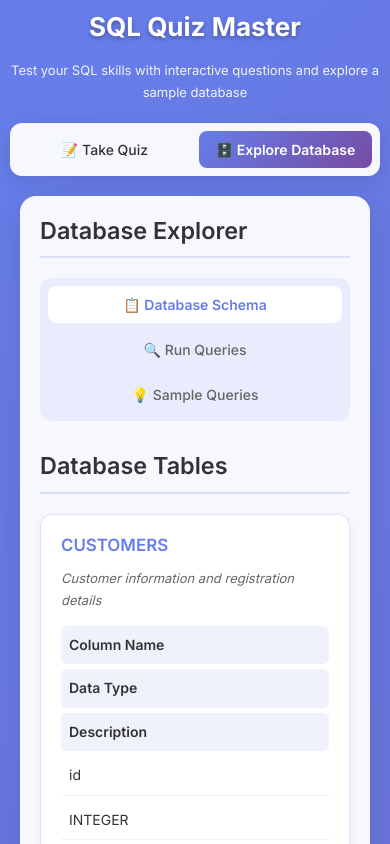
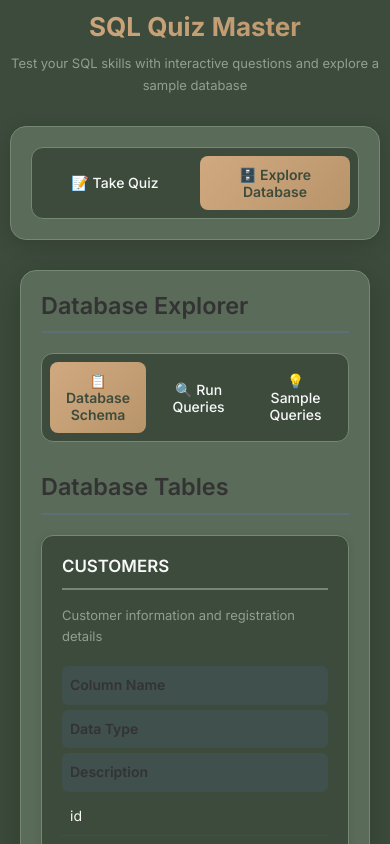
Before and after one commit to damunoz32/sql-quiz-app, a React (Create React App) app: page / in a window 390 px wide. Both pictures are taken after a click on the button "🗄️ Explore Database". Shown: the top 844 px of the page. Built offline with nearby package versions, Linux system fonts and the light colour scheme.

Commit message:
Add responsive iframe optimizations and update integration guide

```diff
--- a/src/App.js
+++ b/src/App.js
@@ -14,7 +14,7 @@ import './styles/App.css';
 // This creates a responsive layout that works on all screen sizes
 const AppContainer = styled.div`
   min-height: 100vh;
-  background: linear-gradient(135deg, #667eea 0%, #764ba2 100%);
+  background: var(--background-primary);
   font-family: 'Inter', -apple-system, BlinkMacSystemFont, 'Segoe UI', 'Roboto', sans-serif;
 `;
 
--- a/src/components/DatabaseViewer.js
+++ b/src/components/DatabaseViewer.js
@@ -10,19 +10,20 @@ import styled from 'styled-components';
 import { motion, AnimatePresence } from 'framer-motion';
 import { sampleDatabase, sampleQueries, databaseSchema } from '../data/sampleDatabase';
 
-// Main container for the database viewer
+// Main viewer container
 const ViewerContainer = styled.div`
-  background: rgba(255, 255, 255, 0.95);
+  background: var(--background-secondary);
   backdrop-filter: blur(10px);
-  border-radius: 16px;
+  border-radius: var(--border-radius-xl);
   padding: 30px;
-  box-shadow: 0 8px 32px rgba(0, 0, 0, 0.1);
+  box-shadow: var(--shadow-heavy);
+  border: 1px solid var(--border-color);
   max-width: 1200px;
   margin: 0 auto;
 
   @media (max-width: 768px) {
     padding: 20px;
-    margin: 0 10px;
+    margin: 10px;
   }
 `;
 
@@ -36,18 +37,15 @@ const SectionHeader = styled.h2`
   padding-bottom: 10px;
 `;
 
-// Tabs container for switching between views
+// Tabs container
 const TabsContainer = styled.div`
   display: flex;
   gap: 8px;
   margin-bottom: 30px;
-  background: rgba(102, 126, 234, 0.1);
+  background: var(--background-primary);
   padding: 8px;
-  border-radius: 12px;
-
-  @media (max-width: 768px) {
-    flex-direction: column;
-  }
+  border-radius: var(--border-radius-large);
+  border: 1px solid var(--border-color);
 `;
 
 // Individual tab button
@@ -55,15 +53,24 @@ const TabButton = styled.button`
   flex: 1;
   padding: 12px 20px;
   border: none;
-  border-radius: 8px;
-  background: ${props => props.$active ? 'white' : 'transparent'};
-  color: ${props => props.$active ? '#667eea' : '#666'};
+  border-radius: var(--border-radius-medium);
+  background: ${props => props.$active ? 'var(--primary-gradient)' : 'transparent'};
+  color: ${props => props.$active ? 'var(--background-primary)' : 'var(--text-primary)'};
   font-weight: ${props => props.$active ? '600' : '500'};
+  font-size: 16px;
   cursor: pointer;
-  transition: all 0.2s ease;
+  transition: all var(--transition-medium);
 
   &:hover {
-    background: ${props => props.$active ? 'white' : 'rgba(255, 255, 255, 0.5)'};
+    background: ${props => props.$active
+      ? 'var(--primary-gradient)'
+      : 'rgba(209, 169, 128, 0.1)'
+    };
+    transform: ${props => props.$active ? 'none' : 'translateY(-1px)'};
+  }
+
+  &:active {
+    transform: translateY(0);
   }
 
   @media (max-width: 768px) {
@@ -77,26 +84,31 @@ const SchemaSection = styled.div`
   margin-bottom: 40px;
 `;
 
-const TableCard = styled(motion.div)`
-  background: white;
-  border: 1px solid rgba(102, 126, 234, 0.2);
-  border-radius: 12px;
+// Table card container
+const TableCard = styled.div`
+  background: var(--background-primary);
+  border-radius: var(--border-radius-large);
   padding: 20px;
   margin-bottom: 20px;
-  box-shadow: 0 2px 8px rgba(0, 0, 0, 0.05);
+  border: 1px solid var(--border-color);
+  box-shadow: var(--shadow-light);
 `;
 
-const TableName = styled.h3`
-  color: #667eea;
+// Table title
+const TableTitle = styled.h3`
   font-size: 1.3rem;
-  margin-bottom: 10px;
   font-weight: 600;
+  color: var(--text-primary);
+  margin-bottom: 15px;
+  border-bottom: 2px solid var(--border-color);
+  padding-bottom: 10px;
 `;
 
+// Table description
 const TableDescription = styled.p`
-  color: #666;
-  margin-bottom: 15px;
-  font-style: italic;
+  color: var(--text-secondary);
+  margin-bottom: 20px;
+  line-height: 1.6;
 `;
 
 const ColumnGrid = styled.div`
@@ -133,97 +145,107 @@ const QuerySection = styled.div`
   margin-bottom: 40px;
 `;
 
+// Query input container
 const QueryInput = styled.textarea`
   width: 100%;
   min-height: 120px;
   padding: 15px;
-  border: 2px solid rgba(102, 126, 234, 0.2);
-  border-radius: 8px;
-  font-family: 'Monaco', 'Menlo', 'Ubuntu Mono', monospace;
+  border: 2px solid var(--border-color);
+  border-radius: var(--border-radius-medium);
+  background: var(--background-primary);
+  color: var(--text-primary);
+  font-family: 'Courier New', monospace;
   font-size: 14px;
-  line-height: 1.5;
   resize: vertical;
-  background: #1e293b;
-  color: #e2e8f0;
+  margin-bottom: 15px;
 
   &:focus {
     outline: none;
-    border-color: #667eea;
-    box-shadow: 0 0 0 3px rgba(102, 126, 234, 0.1);
+    border-color: var(--primary-color);
+    box-shadow: 0 0 0 3px rgba(209, 169, 128, 0.1);
+  }
+
+  &::placeholder {
+    color: var(--text-light);
   }
 `;
 
-const QueryButton = styled(motion.button)`
-  background: linear-gradient(135deg, #667eea 0%, #764ba2 100%);
-  color: white;
+// Query button
+const QueryButton = styled.button`
+  background: var(--primary-gradient);
+  color: var(--background-primary);
   border: none;
   padding: 12px 24px;
-  border-radius: 8px;
+  border-radius: var(--border-radius-medium);
   font-size: 16px;
-  font-weight: 500;
+  font-weight: 600;
   cursor: pointer;
-  margin-top: 15px;
+  transition: all var(--transition-medium);
+  margin-bottom: 20px;
 
   &:hover {
-    transform: translateY(-1px);
-    box-shadow: 0 4px 12px rgba(0, 0, 0, 0.15);
-  }
-
-  &:active {
-    transform: translateY(0);
+    transform: translateY(-2px);
+    box-shadow: var(--shadow-medium);
   }
 
   &:disabled {
-    opacity: 0.5;
+    opacity: 0.6;
     cursor: not-allowed;
     transform: none;
   }
+
+  @media (max-width: 768px) {
+    padding: 10px 20px;
+    font-size: 14px;
+  }
 `;
 
-// Results section styling
-const ResultsSection = styled.div`
-  margin-top: 30px;
+// Results table
+const ResultsTable = styled.div`
+  background: var(--background-primary);
+  border-radius: var(--border-radius-medium);
+  overflow: hidden;
+  border: 1px solid var(--border-color);
+  margin-top: 20px;
 `;
 
-const ResultsTable = styled.div`
-  background: white;
-  border: 1px solid rgba(102, 126, 234, 0.2);
-  border-radius: 8px;
-  overflow: hidden;
-  box-shadow: 0 2px 8px rgba(0, 0, 0, 0.05);
+// Table header
+const TableHeader = styled.div`
+  background: var(--background-secondary);
+  padding: 12px 15px;
+  border-bottom: 1px solid var(--border-color);
 `;
 
-const TableHeader = styled.div`
-  background: rgba(102, 126, 234, 0.1);
-  padding: 15px;
+// Table header text
+const TableHeaderText = styled.h4`
+  color: var(--text-primary);
   font-weight: 600;
-  color: #333;
-  border-bottom: 1px solid rgba(102, 126, 234, 0.2);
+  margin: 0;
 `;
 
-const TableBody = styled.div`
+// Table content
+const TableContent = styled.div`
   max-height: 400px;
   overflow-y: auto;
 `;
 
+// Table row
 const TableRow = styled.div`
   display: grid;
-  grid-template-columns: ${props => props.columns};
+  grid-template-columns: repeat(auto-fit, minmax(150px, 1fr));
   gap: 1px;
-  background: #f8fafc;
+  background: var(--border-color);
 
   &:nth-child(even) {
-    background: white;
-  }
-
-  &:hover {
-    background: rgba(102, 126, 234, 0.05);
+    background: var(--background-secondary);
   }
 `;
 
+// Table cell
 const TableCell = styled.div`
-  padding: 12px 15px;
-  border-bottom: 1px solid rgba(102, 126, 234, 0.1);
+  padding: 10px 15px;
+  background: var(--background-primary);
+  color: var(--text-primary);
   font-size: 14px;
   word-break: break-word;
 `;
@@ -233,59 +255,68 @@ const SampleQueriesSection = styled.div`
   margin-bottom: 40px;
 `;
 
-const QueryCard = styled(motion.div)`
-  background: white;
-  border: 1px solid rgba(102, 126, 234, 0.2);
-  border-radius: 12px;
+// Sample query card
+const QueryCard = styled.div`
+  background: var(--background-primary);
+  border-radius: var(--border-radius-medium);
   padding: 20px;
   margin-bottom: 15px;
+  border: 1px solid var(--border-color);
   cursor: pointer;
-  transition: all 0.2s ease;
+  transition: all var(--transition-medium);
 
   &:hover {
-    border-color: #667eea;
-    box-shadow: 0 4px 12px rgba(0, 0, 0, 0.1);
     transform: translateY(-2px);
+    box-shadow: var(--shadow-medium);
+    border-color: var(--primary-color);
   }
 `;
 
+// Query title
 const QueryTitle = styled.h4`
-  color: #333;
+  color: var(--text-primary);
+  font-weight: 600;
   margin-bottom: 8px;
-  font-weight: 600;
+  font-size: 1.1rem;
 `;
 
+// Query description
 const QueryDescription = styled.p`
-  color: #666;
+  color: var(--text-secondary);
   margin-bottom: 12px;
+  line-height: 1.5;
   font-size: 14px;
 `;
 
-const QueryCode = styled.div`
-  background: #1e293b;
-  color: #e2e8f0;
-  padding: 12px;
-  border-radius: 6px;
-  font-family: 'Monaco', 'Menlo', 'Ubuntu Mono', monospace;
+// Query code
+const QueryCode = styled.code`
+  background: var(--background-secondary);
+  color: var(--text-primary);
+  padding: 8px 12px;
+  border-radius: var(--border-radius-small);
+  font-family: 'Courier New', monospace;
   font-size: 13px;
-  overflow-x: auto;
+  display: block;
+  white-space: pre-wrap;
+  border: 1px solid var(--border-color);
 `;
 
+// Query difficulty badge
 const QueryDifficulty = styled.span`
   background: ${props => {
     switch (props.$difficulty) {
-      case 'beginner': return 'rgba(34, 197, 94, 0.1)';
-      case 'intermediate': return 'rgba(59, 130, 246, 0.1)';
-      case 'advanced': return 'rgba(245, 158, 11, 0.1)';
-      default: return 'rgba(107, 114, 128, 0.1)';
+      case 'beginner': return 'rgba(144, 160, 143, 0.2)';
+      case 'intermediate': return 'rgba(209, 169, 128, 0.2)';
+      case 'advanced': return 'rgba(116, 136, 115, 0.2)';
+      default: return 'rgba(144, 160, 143, 0.2)';
     }
   }};
   color: ${props => {
     switch (props.$difficulty) {
-      case 'beginner': return '#22c55e';
-      case 'intermediate': return '#3b82f6';
-      case 'advanced': return '#f59e0b';
-      default: return '#6b7280';
+      case 'beginner': return '#90A08F';
+      case 'intermediate': return '#D1A980';
+      case 'advanced': return '#748873';
+      default: return '#90A08F';
     }
   }};
   padding: 4px 8px;
@@ -295,26 +326,24 @@ const QueryDifficulty = styled.span`
   text-transform: capitalize;
 `;
 
-// Error message styling
+// Error message
 const ErrorMessage = styled.div`
-  background: rgba(239, 68, 68, 0.1);
-  border: 1px solid rgba(239, 68, 68, 0.2);
-  color: #ef4444;
+  background: var(--error-color);
+  color: var(--background-primary);
   padding: 15px;
-  border-radius: 8px;
+  border-radius: var(--border-radius-medium);
   margin-top: 15px;
-  font-size: 14px;
+  border: 1px solid var(--error-color);
 `;
 
-// Success message styling
+// Success message
 const SuccessMessage = styled.div`
-  background: rgba(34, 197, 94, 0.1);
-  border: 1px solid rgba(34, 197, 94, 0.2);
-  color: #22c55e;
+  background: var(--success-color);
+  color: var(--background-primary);
   padding: 15px;
-  border-radius: 8px;
+  border-radius: var(--border-radius-medium);
   margin-top: 15px;
-  font-size: 14px;
+  border: 1px solid var(--success-color);
 `;
 
 // DatabaseViewer component
@@ -452,7 +481,7 @@ function DatabaseViewer() {
                   animate={{ opacity: 1, y: 0 }}
                   transition={{ duration: 0.3 }}
                 >
-                  <TableName>{tableName.toUpperCase()}</TableName>
+                  <TableTitle>{tableName.toUpperCase()}</TableTitle>
                   <TableDescription>{schema.description}</TableDescription>
                   <ColumnGrid>
                     <ColumnHeader>Column Name</ColumnHeader>
@@ -504,15 +533,13 @@ function DatabaseViewer() {
 
               {/* Results */}
               {results && (
-                <ResultsSection>
-                  <SectionHeader>Query Results</SectionHeader>
                 <ResultsTable>
                   <TableHeader>
                     {results.columns.length} columns, {results.data.length} rows
                   </TableHeader>
-                    <TableBody>
+                  <TableContent>
                     {/* Column Headers */}
-                      <TableRow columns={`repeat(${results.columns.length}, 1fr)`}>
+                    <TableRow>
                       {results.columns.map((column, index) => (
                         <TableCell key={index} style={{ fontWeight: '600', background: 'rgba(102, 126, 234, 0.1)' }}>
                           {column}
@@ -522,7 +549,7 @@ function DatabaseViewer() {
 
                     {/* Data Rows */}
                     {results.data.map((row, rowIndex) => (
-                        <TableRow key={rowIndex} columns={`repeat(${results.columns.length}, 1fr)`}>
+                      <TableRow key={rowIndex}>
                         {results.columns.map((column, colIndex) => (
                           <TableCell key={colIndex}>
                             {row[column] !== undefined ? String(row[column]) : 'NULL'}
@@ -530,9 +557,8 @@ function DatabaseViewer() {
                         ))}
                       </TableRow>
                     ))}
-                    </TableBody>
+                  </TableContent>
                 </ResultsTable>
-                </ResultsSection>
               )}
             </QuerySection>
           </motion.div>
--- a/src/components/Navigation.js
+++ b/src/components/Navigation.js
@@ -5,41 +5,74 @@
 import React from 'react';
 import styled from 'styled-components';
 
-// Styled component for the navigation container
-// Creates a clean, modern navigation bar with proper spacing
+// Navigation container with glass morphism effect
 const NavContainer = styled.nav`
-  background: rgba(255, 255, 255, 0.95);
+  background: var(--background-secondary);
   backdrop-filter: blur(10px);
-  border-radius: 12px;
-  padding: 8px;
+  border-radius: var(--border-radius-xl);
+  padding: 20px;
   margin-bottom: 30px;
-  box-shadow: 0 4px 20px rgba(0, 0, 0, 0.1);
-  display: flex;
-  gap: 8px;
+  box-shadow: var(--shadow-medium);
+  border: 1px solid var(--border-color);
+`;
+
+// App title styling
+const AppTitle = styled.h1`
+  text-align: center;
+  color: var(--text-primary);
+  font-size: 2.5rem;
+  font-weight: 700;
+  margin-bottom: 8px;
+  background: var(--primary-gradient);
+  -webkit-background-clip: text;
+  -webkit-text-fill-color: transparent;
+  background-clip: text;
 
   @media (max-width: 768px) {
-    margin-bottom: 20px;
+    font-size: 2rem;
   }
 `;
 
-// Styled component for individual navigation tabs
-// Includes hover effects and active state styling
+// App subtitle styling
+const AppSubtitle = styled.p`
+  text-align: center;
+  color: var(--text-secondary);
+  font-size: 1.1rem;
+  margin-bottom: 30px;
+  font-weight: 400;
+
+  @media (max-width: 768px) {
+    font-size: 1rem;
+  }
+`;
+
+// Navigation tabs container
+const TabsContainer = styled.div`
+  display: flex;
+  gap: 10px;
+  background: var(--background-primary);
+  padding: 8px;
+  border-radius: var(--border-radius-large);
+  border: 1px solid var(--border-color);
+`;
+
+// Individual tab button styling
 const NavTab = styled.button`
   flex: 1;
   padding: 12px 24px;
   border: none;
-  border-radius: 8px;
-  background: ${props => props.$active ? 'linear-gradient(135deg, #667eea 0%, #764ba2 100%)' : 'transparent'};
-  color: ${props => props.$active ? 'white' : '#333'};
+  border-radius: var(--border-radius-medium);
+  background: ${props => props.$active ? 'var(--primary-gradient)' : 'transparent'};
+  color: ${props => props.$active ? 'var(--background-primary)' : 'var(--text-primary)'};
   font-weight: ${props => props.$active ? '600' : '500'};
   font-size: 16px;
   cursor: pointer;
-  transition: all 0.3s ease;
+  transition: all var(--transition-medium);
 
   &:hover {
     background: ${props => props.$active
-      ? 'linear-gradient(135deg, #667eea 0%, #764ba2 100%)'
-      : 'rgba(102, 126, 234, 0.1)'
+      ? 'var(--primary-gradient)'
+      : 'rgba(209, 169, 128, 0.1)'
     };
     transform: ${props => props.$active ? 'none' : 'translateY(-1px)'};
   }
@@ -51,35 +84,6 @@ const NavTab = styled.button`
   @media (max-width: 768px) {
     padding: 10px 16px;
     font-size: 14px;
-  }
-`;
-
-// App title component
-const AppTitle = styled.h1`
-  text-align: center;
-  color: white;
-  margin-bottom: 20px;
-  font-size: 2.5rem;
-  font-weight: 700;
-  text-shadow: 0 2px 4px rgba(0, 0, 0, 0.3);
-
-  @media (max-width: 768px) {
-    font-size: 2rem;
-    margin-bottom: 15px;
-  }
-`;
-
-// Subtitle component
-const AppSubtitle = styled.p`
-  text-align: center;
-  color: rgba(255, 255, 255, 0.9);
-  margin-bottom: 30px;
-  font-size: 1.1rem;
-  font-weight: 400;
-
-  @media (max-width: 768px) {
-    font-size: 1rem;
-    margin-bottom: 20px;
   }
 `;
 
@@ -95,6 +99,7 @@ function Navigation({ currentView, onViewChange }) {
 
       {/* Navigation tabs */}
       <NavContainer>
+        <TabsContainer>
           <NavTab
             $active={currentView === 'quiz'}
             onClick={() => onViewChange('quiz')}
@@ -107,6 +112,7 @@ function Navigation({ currentView, onViewChange }) {
           >
             🗄️ Explore Database
           </NavTab>
+        </TabsContainer>
       </NavContainer>
     </>
   );
--- a/src/styles/App.css
+++ b/src/styles/App.css
@@ -10,33 +10,33 @@
   box-sizing: border-box;
 }
 
-/* Root variables for consistent theming - CUSTOMIZE THESE TO MATCH YOUR WEBFLOW SITE */
+/* Root variables for consistent theming - MATCHING HOBBIES APP COLOR SCHEME */
 :root {
-  /* Primary Colors - Update these to match your Webflow site */
-  --primary-color: #667eea;           /* Main brand color */
-  --primary-gradient: linear-gradient(135deg, #667eea 0%, #764ba2 100%);
-  --secondary-color: #764ba2;         /* Secondary brand color */
+  /* Primary Colors - Matching your hobbies app */
+  --primary-color: #D1A980;           /* Warm beige accent */
+  --primary-gradient: linear-gradient(135deg, #D1A980 0%, #B8946A 100%);
+  --secondary-color: #748873;         /* Sage green */
 
   /* Status Colors */
-  --success-color: #22c55e;           /* Green for correct answers */
-  --error-color: #ef4444;             /* Red for incorrect answers */
-  --warning-color: #f59e0b;           /* Orange for warnings */
-  --info-color: #3b82f6;              /* Blue for info */
+  --success-color: #90A08F;           /* Light sage for correct answers */
+  --error-color: #E8B4B4;             /* Soft red for incorrect answers */
+  --warning-color: #D1A980;           /* Warm beige for warnings */
+  --info-color: #748873;              /* Sage green for info */
 
-  /* Text Colors */
-  --text-primary: #333;               /* Main text color */
-  --text-secondary: #666;             /* Secondary text color */
-  --text-light: #999;                 /* Light text color */
+  /* Text Colors - Matching your hobbies app */
+  --text-primary: #F8F8F8;            /* Off-white main text */
+  --text-secondary: #90A08F;          /* Light sage secondary text */
+  --text-light: #B8946A;              /* Light beige for subtle text */
 
-  /* Background Colors */
-  --background-primary: #ffffff;      /* Main background */
-  --background-secondary: rgba(255, 255, 255, 0.95); /* Card backgrounds */
-  --border-color: rgba(102, 126, 234, 0.2); /* Border color */
+  /* Background Colors - Matching your hobbies app */
+  --background-primary: #3C4B3B;      /* Dark green main background */
+  --background-secondary: #5A6B59;    /* Medium green card backgrounds */
+  --border-color: #748873;            /* Sage green border */
 
   /* Shadows */
-  --shadow-light: 0 2px 8px rgba(0, 0, 0, 0.05);
-  --shadow-medium: 0 4px 20px rgba(0, 0, 0, 0.1);
-  --shadow-heavy: 0 8px 32px rgba(0, 0, 0, 0.1);
+  --shadow-light: 0 2px 8px rgba(0, 0, 0, 0.1);
+  --shadow-medium: 0 4px 20px rgba(0, 0, 0, 0.15);
+  --shadow-heavy: 0 8px 32px rgba(0, 0, 0, 0.2);
 
   /* Border Radius */
   --border-radius-small: 6px;
@@ -439,3 +439,40 @@ pre code {
     animation: none;
   }
 }
+
+/* Iframe-specific optimizations */
+@media (max-width: 768px) {
+  .AppContainer {
+    min-height: auto;
+    padding: 10px;
+  }
+
+  .MainContent {
+    padding: 10px;
+  }
+}
+
+/* Ensure proper scrolling in iframe */
+html, body {
+  overflow-x: hidden;
+  scrollbar-width: thin;
+  scrollbar-color: var(--border-color) var(--background-primary);
+}
+
+/* Custom scrollbar for webkit browsers */
+::-webkit-scrollbar {
+  width: 8px;
+}
+
+::-webkit-scrollbar-track {
+  background: var(--background-primary);
+}
+
+::-webkit-scrollbar-thumb {
+  background: var(--border-color);
+  border-radius: 4px;
+}
+
+::-webkit-scrollbar-thumb:hover {
+  background: var(--primary-color);
+}
```
Also changed, not shown: src/components/QuizInterface.js (+159 -149 lines), 5 other files (tests, documents, lock files or other folders). Lines whose indentation alone changed are shown as unchanged.
